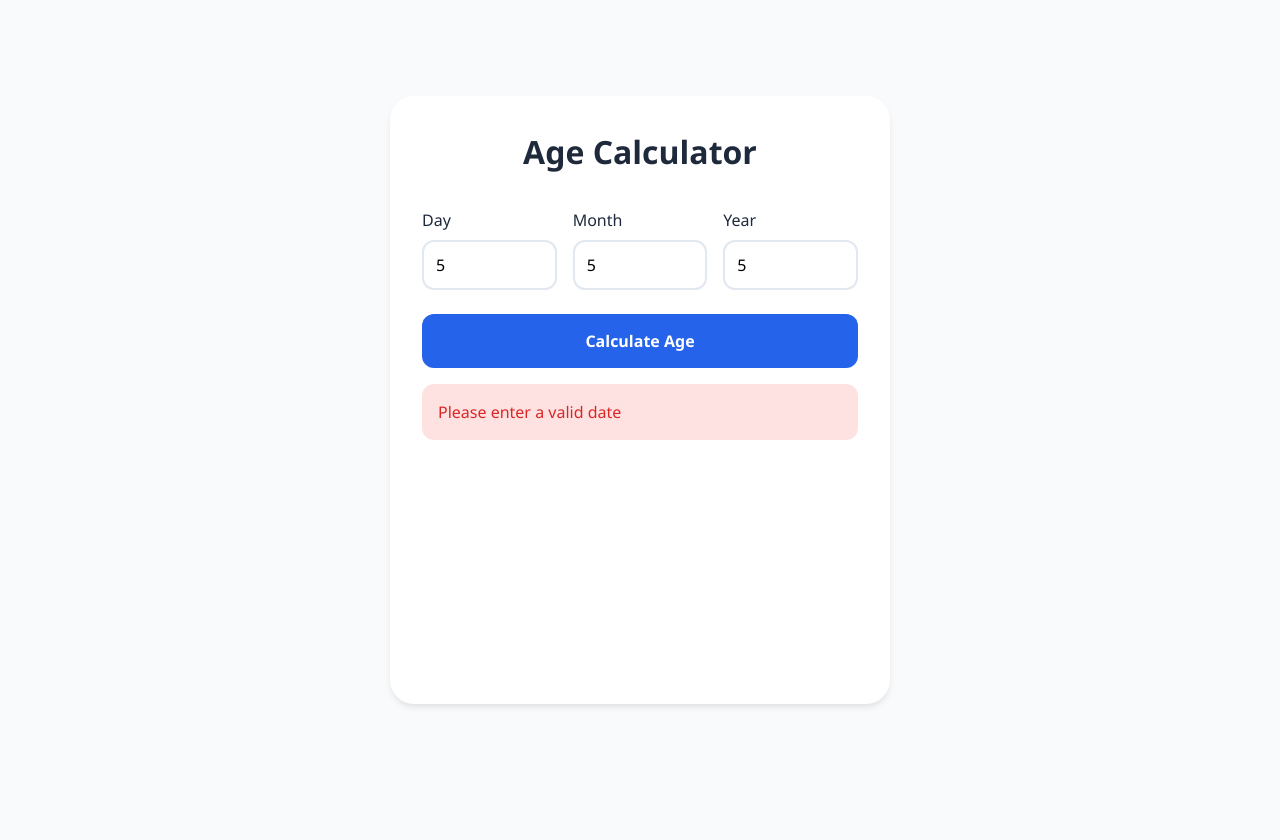
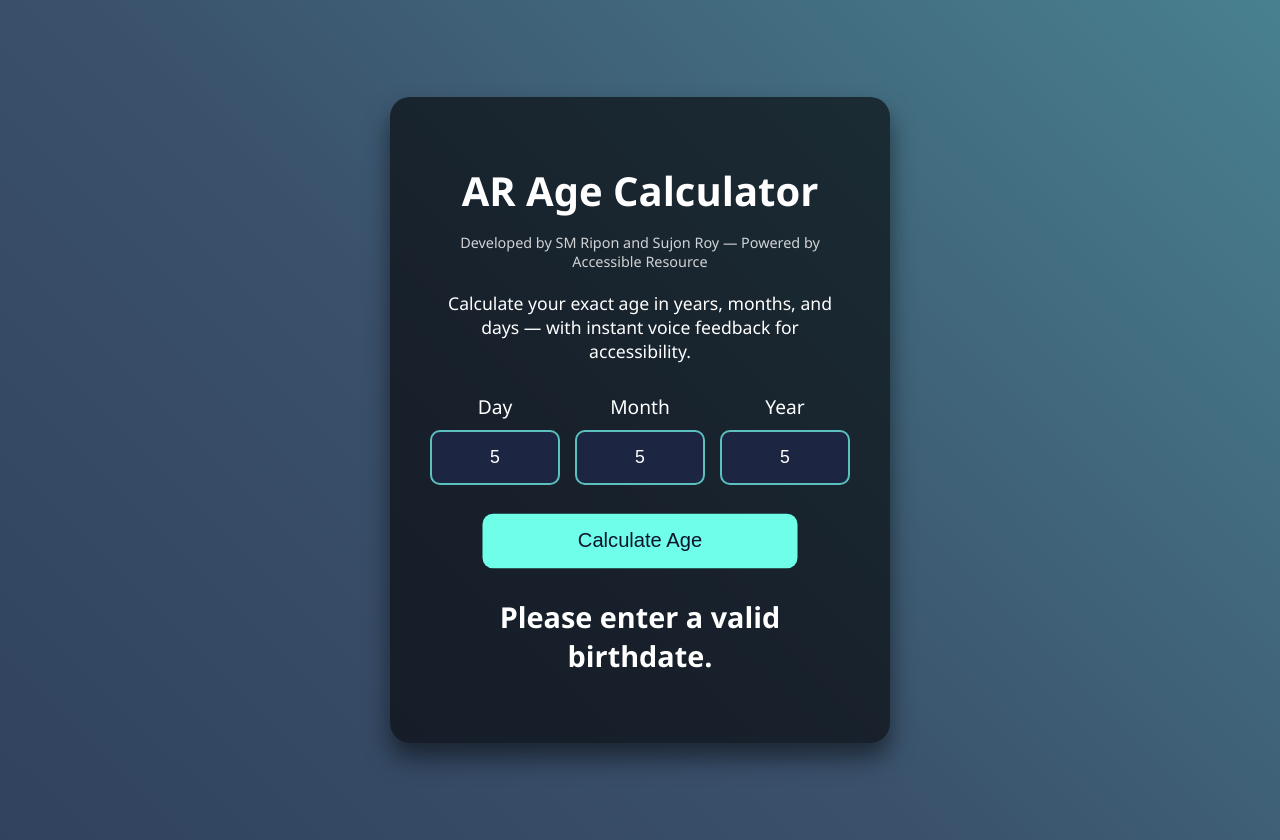
Before and after one commit to AccessibleResource/Age-Calculator-, a plain HTML site: page index.html in a window 1280 px wide. Both pictures are taken after typing "5", "5", "5" into the empty fields and a click on the button "Calculate Age". Before the commit the page ends 800 px from the top, so only its background shows below. Drawn offline with Linux system fonts and the light colour scheme.

Commit message:
Add files via upload

```diff
--- a/index.html
+++ b/index.html
@@ -3,228 +3,222 @@
 <head>
     <meta charset="UTF-8">
     <meta name="viewport" content="width=device-width, initial-scale=1.0">
-    <title>Age Calculator</title>
+    <title>AR Age Calculator</title>
     <style>
-        :root {
-            --primary: #2563eb;
-            --error: #dc2626;
-            --text: #1e293b;
-            --background: #f8fafc;
-            --container: #ffffff;
+        body {
+            font-family: 'Segoe UI', sans-serif;
+            background: linear-gradient(45deg, #0b132b, #1c2541, #3a506b, #5bc0be);
+            background-size: 400% 400%;
+            animation: gradientAnimation 15s ease infinite;
+            color: #fff;
+            display: flex;
+            justify-content: center;
+            align-items: center;
+            min-height: 100vh;
+            margin: 0;
+            padding: 20px;
         }
 
-        * {
-            margin: 0;
-            padding: 0;
-            box-sizing: border-box;
-            font-family: 'Segoe UI', sans-serif;
+        @keyframes gradientAnimation {
+            0% { background-position: 0% 50%; }
+            50% { background-position: 100% 50%; }
+            100% { background-position: 0% 50%; }
         }
 
-        body {
-            min-height: 100vh;
-            display: grid;
-            place-items: center;
-            background: var(--background);
-            color: var(--text);
-            line-height: 1.5;
-            padding: 1rem;
+        .calculator-container {
+            background: rgba(0, 0, 0, 0.6);
+            padding: 40px;
+            border-radius: 20px;
+            box-shadow: 0 15px 25px rgba(0,0,0,0.5);
+            text-align: center;
+            width: 100%;
+            max-width: 500px;
+            box-sizing: border-box;
         }
 
-        .container {
-            background: var(--container);
-            padding: 2rem;
-            border-radius: 1.5rem;
-            box-shadow: 0 4px 6px -1px rgba(0, 0, 0, 0.1);
-            width: 100%;
-            max-width: 500px;
-            transition: transform 0.3s ease;
+        header h1 {
+            font-size: 2.5rem;
+            margin-bottom: 10px;
         }
 
-        .title {
-            text-align: center;
-            margin-bottom: 2rem;
-            font-size: 2rem;
-            font-weight: 600;
+        .developer-credit {
+            font-size: 0.9rem;
+            margin-bottom: 20px;
+            opacity: 0.8;
         }
 
-        .input-group {
-            display: flex;
-            gap: 1rem;
-            margin-bottom: 1.5rem;
+        .description {
+            font-size: 1.1rem;
+            margin-bottom: 30px;
         }
 
-        .input-field {
+        .date-inputs {
+            display: flex;
+            justify-content: space-between;
+            gap: 15px;
+            margin-bottom: 30px;
+        }
+
+        .date-inputs > div {
             flex: 1;
-            position: relative;
         }
 
         label {
             display: block;
-            margin-bottom: 0.5rem;
-            font-weight: 500;
-            color: var(--text);
+            font-size: 1.2rem;
+            margin-bottom: 10px;
         }
 
-        input {
+        input[type="number"] {
+            padding: 15px;
+            border-radius: 10px;
+            border: 2px solid #5bc0be;
+            background: #1c2541;
+            color: #fff;
+            font-size: 1.1rem;
             width: 100%;
-            padding: 0.75rem;
-            border: 2px solid #e2e8f0;
-            border-radius: 0.75rem;
-            font-size: 1rem;
-            transition: border-color 0.3s ease;
+            box-sizing: border-box;
+            text-align: center;
         }
 
-        input:focus {
-            outline: none;
-            border-color: var(--primary);
-            box-shadow: 0 0 0 3px rgba(37, 99, 235, 0.1);
+        input[type="number"]::-webkit-inner-spin-button,
+        input[type="number"]::-webkit-outer-spin-button {
+            -webkit-appearance: none;
+            margin: 0;
+        }
+
+        input[type="number"] {
+            -moz-appearance: textfield; /* Firefox */
         }
 
         button {
+            background: #5bc0be;
+            color: #0b132b;
+            border: none;
+            padding: 15px 30px;
+            font-size: 1.2rem;
+            border-radius: 10px;
+            cursor: pointer;
+            transition: background-color 0.3s, transform 0.2s;
             width: 100%;
-            padding: 1rem;
-            background: var(--primary);
-            color: white;
-            border: none;
-            border-radius: 0.75rem;
-            font-size: 1rem;
-            font-weight: 600;
-            cursor: pointer;
-            transition: transform 0.2s ease, background 0.3s ease;
+            max-width: 300px;
         }
 
-        button:hover {
-            background: #1d4ed8;
+        button:hover, button:focus {
+            background-color: #6fffe9;
+            transform: scale(1.05);
         }
 
-        button:active {
-            transform: scale(0.98);
+        .result-section {
+            margin-top: 30px;
         }
 
-        .result {
-            margin-top: 1.5rem;
-            padding: 1.5rem;
-            border-radius: 0.75rem;
-            background: #f1f5f9;
-            text-align: center;
-            opacity: 0;
-            transform: translateY(-10px);
-            transition: opacity 0.3s ease, transform 0.3s ease;
-        }
-
-        .result.show {
-            opacity: 1;
-            transform: translateY(0);
-        }
-
-        .result p {
-            font-size: 1.25rem;
-            margin: 0.5rem 0;
-        }
-
-        .error {
-            color: var(--error);
-            background: #fee2e2;
-            padding: 1rem;
-            border-radius: 0.75rem;
-            margin-top: 1rem;
-            display: none;
-        }
-
-        .error.show {
-            display: block;
-            animation: shake 0.4s ease;
-        }
-
-        @media (prefers-reduced-motion: reduce) {
-            * {
-                transition: none !important;
-                animation: none !important;
-            }
-        }
-
-        @media (max-width: 480px) {
-            .input-group {
-                flex-direction: column;
-            }
-        }
-
-        @keyframes shake {
-            0%, 100% { transform: translateX(0); }
-            25% { transform: translateX(-5px); }
-            75% { transform: translateX(5px); }
+        #result {
+            font-size: 1.8rem;
+            font-weight: bold;
+            min-height: 50px;
         }
     </style>
 </head>
 <body>
-    <div class="container">
-        <h1 class="title">Age Calculator</h1>
-        <div class="input-group">
-            <div class="input-field">
+
+    <main class="calculator-container">
+        <header>
+            <h1>AR Age Calculator</h1>
+            <p class="developer-credit">Developed by SM Ripon and Sujon Roy — Powered by Accessible Resource</p>
+        </header>
+
+        <p class="description">
+            Calculate your exact age in years, months, and days — with instant voice feedback for accessibility.
+        </p>
+
+        <section class="input-section">
+            <div class="date-inputs">
+                <div>
                     <label for="day">Day</label>
-                <input type="number" id="day" placeholder="DD" min="1" max="31" required>
+                    <input type="number" id="day" placeholder="DD" aria-label="Day of Birth">
                 </div>
-            <div class="input-field">
+                <div>
                     <label for="month">Month</label>
-                <input type="number" id="month" placeholder="MM" min="1" max="12" required>
+                    <input type="number" id="month" placeholder="MM" aria-label="Month of Birth">
                 </div>
-            <div class="input-field">
+                <div>
                     <label for="year">Year</label>
-                <input type="number" id="year" placeholder="YYYY" min="1900" required>
+                    <input type="number" id="year" placeholder="YYYY" aria-label="Year of Birth">
                 </div>
             </div>
-        <button id="calculateBtn">Calculate Age</button>
-        <div class="error" id="errorMsg">Please enter a valid date</div>
-        <div class="result" id="result">
-            <p>Your age is:</p>
-            <p><span id="years">0</span> years</p>
-            <p><span id="months">0</span> months</p>
-            <p><span id="days">0</span> days</p>
-        </div>
-    </div>
+        </section>
+
+        <button id="calculateBtn" aria-label="Calculate Age">Calculate Age</button>
+
+        <section class="result-section">
+            <p id="result" aria-live="polite"></p>
+        </section>
+    </main>
 
     <script>
-        const calculateBtn = document.getElementById('calculateBtn');
+        document.getElementById('calculateBtn').addEventListener('click', calculateAge);
+
+        function speak(text) {
+            // Cancel any previous speech to avoid overlap
+            speechSynthesis.cancel();
+            const utterance = new SpeechSynthesisUtterance(text);
+            speechSynthesis.speak(utterance);
+        }
+
+        function calculateAge() {
             const dayInput = document.getElementById('day');
             const monthInput = document.getElementById('month');
             const yearInput = document.getElementById('year');
-        const resultDiv = document.getElementById('result');
-        const errorDiv = document.getElementById('errorMsg');
+            const resultDisplay = document.getElementById('result');
+            const errorMessage = "Please enter a valid birthdate.";
 
-        function isValidDate(day, month, year) {
-            const date = new Date(year, month - 1, day);
-            return (
-                date.getFullYear() === year &&
-                date.getMonth() === month - 1 &&
-                date.getDate() === day &&
-                date <= new Date()
-            );
-        }
-
-        function calculateAge() {
             const day = parseInt(dayInput.value);
             const month = parseInt(monthInput.value);
             const year = parseInt(yearInput.value);
 
-            errorDiv.classList.remove('show');
-            resultDiv.classList.remove('show');
-
-            if (!isValidDate(day, month, year)) {
-                errorDiv.classList.add('show');
+            // --- Validation ---
+            if (!day || !month || !year || isNaN(day) || isNaN(month) || isNaN(year)) {
+                resultDisplay.textContent = errorMessage;
+                speak(errorMessage);
                 return;
             }
 
-            const birthDate = new Date(year, month - 1, day);
+            // Check for valid month and year ranges
+            if (month < 1 || month > 12 || year < 1000 || year > new Date().getFullYear() + 100) {
+                 resultDisplay.textContent = errorMessage;
+                 speak(errorMessage);
+                 return;
+            }
+
+            // Check for valid day for the given month and year (handles leap years)
+            const daysInMonth = new Date(year, month, 0).getDate();
+            if (day < 1 || day > daysInMonth) {
+                resultDisplay.textContent = errorMessage;
+                speak(errorMessage);
+                return;
+            }
+
+            const dob = new Date(year, month - 1, day);
             const today = new Date();
+            today.setHours(0, 0, 0, 0); // Set time to midnight for accurate comparison
 
-            let years = today.getFullYear() - birthDate.getFullYear();
-            let months = today.getMonth() - birthDate.getMonth();
-            let days = today.getDate() - birthDate.getDate();
+            // Check if the date is in the future
+            if (dob > today) {
+                resultDisplay.textContent = errorMessage;
+                speak(errorMessage);
+                return;
+            }
+
+            // --- Calculation ---
+            let years = today.getFullYear() - dob.getFullYear();
+            let months = today.getMonth() - dob.getMonth();
+            let days = today.getDate() - dob.getDate();
 
             if (days < 0) {
                 months--;
-                const lastMonth = new Date(today.getFullYear(), today.getMonth(), 0);
-                days += lastMonth.getDate();
+                // Borrow days from the previous month
+                days += new Date(today.getFullYear(), today.getMonth(), 0).getDate();
             }
 
             if (months < 0) {
@@ -232,21 +226,11 @@
                 months += 12;
             }
 
-            document.getElementById('years').textContent = years;
-            document.getElementById('months').textContent = months;
-            document.getElementById('days').textContent = days;
+            const resultText = `You are ${years} years, ${months} months, and ${days} days old.`;
+            resultDisplay.textContent = resultText;
+            speak(resultText);
+        }
+    </script>
 
-            setTimeout(() => resultDiv.classList.add('show'), 10);
-        }
-
-        calculateBtn.addEventListener('click', calculateAge);
-
-        // Handle Enter key press
-        [dayInput, monthInput, yearInput].forEach(input => {
-            input.addEventListener('keypress', (e) => {
-                if (e.key === 'Enter') calculateAge();
-            });
-        });
-    </script>
 </body>
 </html>
```
Lines whose indentation alone changed are shown as unchanged.
